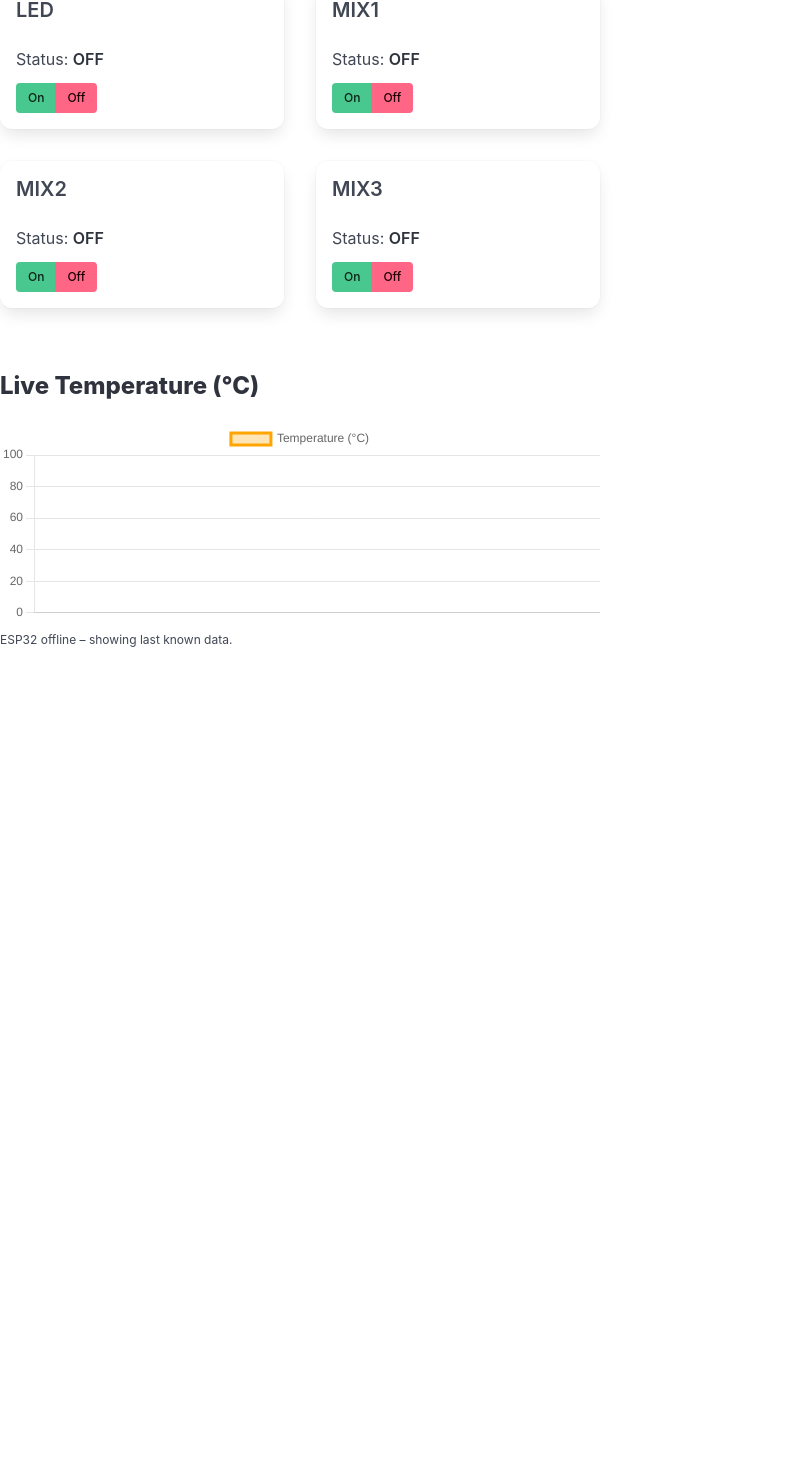
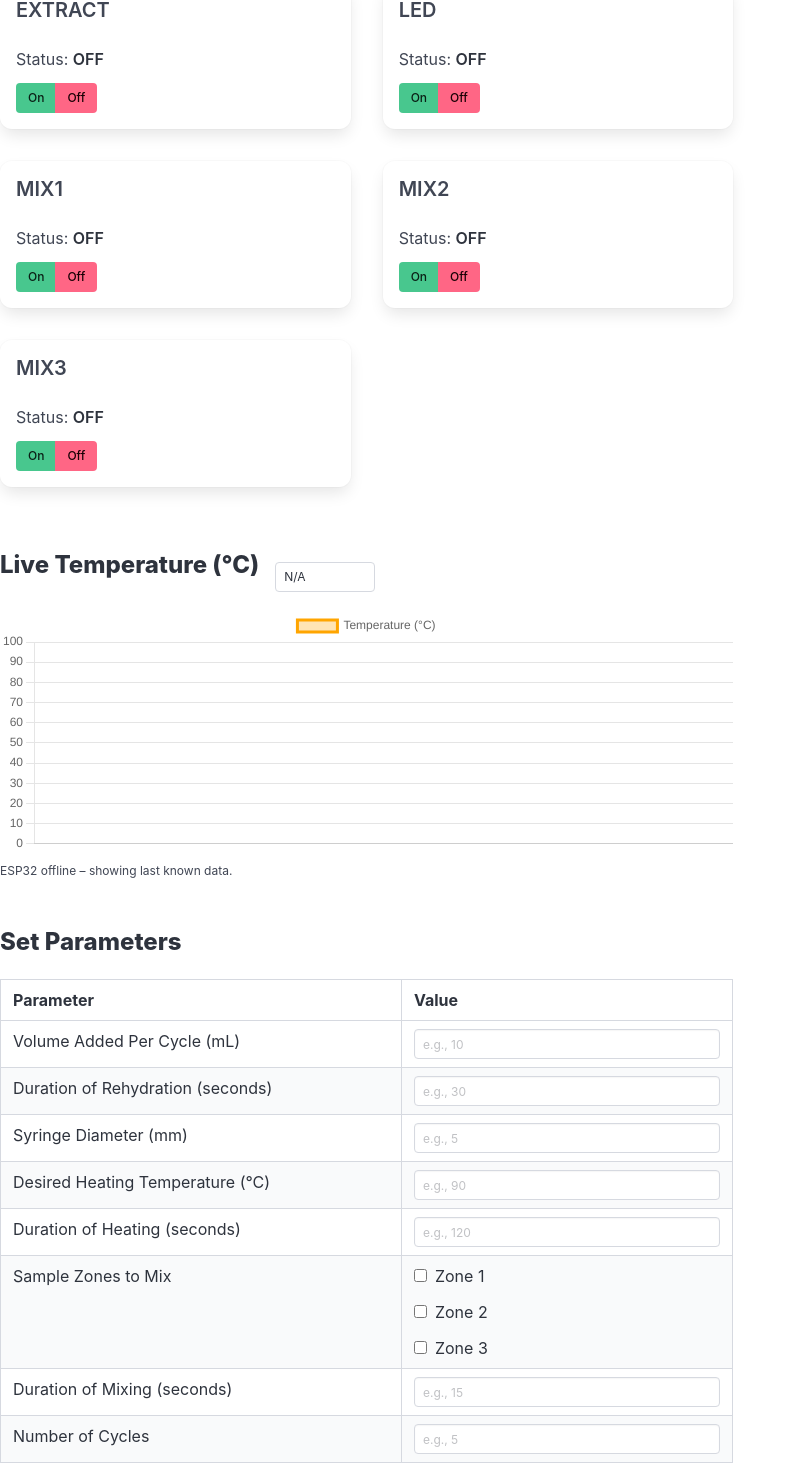
Before and after one commit to UserIsMissing/Wet-Dry-Cycler, a React (Vite) app in the folder cycletron_esp_frontend/: page / in a window 1280 px wide. Shown: the part 156-1626 px from the top of the page, without its empty margins (0-797 px from the left). Before the commit the page ends 805 px from the top, so only its background shows below. Built offline with nearby package versions, Linux system fonts and the light colour scheme; no server answers.

Commit message:
updating website

```diff
--- a/cycletron_esp_frontend/src/App.jsx
+++ b/cycletron_esp_frontend/src/App.jsx
@@ -8,17 +8,35 @@ function App() {
     led: "off",
     mix1: "off",
     mix2: "off",
-    mix3: "off"
+    mix3: "off",
+    extract: "off"
   });
 
+  const [currentTemp, setCurrentTemp] = useState(null); // Text Box for current temperature (next to chart)
+
   const [espOnline, setEspOnline] = useState(false);
+  const [lastMessageTime, setLastMessageTime] = useState(Date.now());
   const [socket, setSocket] = useState(null);
   const chartRef = useRef(null);
   const chartInstanceRef = useRef(null);
   const chartData = useRef([]);
+  const [parameters, setParameters] = useState({
+    volumeAddedPerCycle: '',
+    durationOfRehydration: '',
+    syringeDiameter: '',
+    desiredHeatingTemperature: '',
+    durationOfHeating: '',
+    sampleZonesToMix: [], // Initialize as an empty array
+    durationOfMixing: '',
+    numberOfCycles: ''
+  });
 
   useEffect(() => {
-    const ws = new WebSocket('ws://10.0.0.167/ws');
+    let ws;
+    let reconnectTimeout;
+
+    const connectWebSocket = () => {
+      ws = new WebSocket('ws://10.0.0.167/ws');
 
       ws.onopen = () => {
         console.log('WebSocket connected');
@@ -29,9 +47,11 @@ function App() {
       ws.onmessage = (event) => {
         try {
           const msg = JSON.parse(event.data);
+          setLastMessageTime(Date.now());
 
           if (msg.type === 'temperature') {
             const value = msg.value;
+            setCurrentTemp(value); // Update the currentTemp state
             chartData.current.push(value);
             if (chartData.current.length > 20) chartData.current.shift();
 
@@ -52,14 +72,32 @@ function App() {
       ws.onclose = () => {
         console.log('WebSocket disconnected');
         setEspOnline(false);
+        reconnect(); // ⏳ Try to reconnect
       };
 
       ws.onerror = (err) => {
         console.error('WebSocket error:', err);
+        setEspOnline(false);
+        ws.close(); // Force close, triggers onclose
+      };
     };
 
-    return () => ws.close();
+    const reconnect = () => {
+      reconnectTimeout = setTimeout(() => {
+        console.log('Attempting to reconnect...');
+        connectWebSocket();
+      }, 3); // Retry after 3 seconds
+    };
+
+    connectWebSocket(); // First connection attempt
+
+    return () => {
+      if (ws) ws.close();
+      clearTimeout(reconnectTimeout);
+    };
   }, []);
+
+
 
   const sendGPIOCommand = (name, state) => {
     if (socket && socket.readyState === WebSocket.OPEN && gpioStates[name] !== state) {
@@ -68,6 +106,29 @@ function App() {
       setGpioStates(prev => ({ ...prev, [name]: state }));
     }
   };
+
+  const sendParameters = () => {
+    if (socket && socket.readyState === WebSocket.OPEN) {
+      socket.send(JSON.stringify({ type: 'parameters', data: parameters }));
+      console.log('Parameters sent:', parameters);
+    } else {
+      console.error('WebSocket is not connected.');
+    }
+  };
+
+  useEffect(() => {
+    const interval = setInterval(() => {
+      const now = Date.now();
+      const secondsSinceLastMsg = (now - lastMessageTime) / 1000;
+
+      if (secondsSinceLastMsg > 6) {
+        setEspOnline(false);
+      }
+    }, 3000);
+
+    return () => clearInterval(interval);
+  }, [lastMessageTime]);
+
 
   useEffect(() => {
     const ctx = chartRef.current?.getContext('2d');
@@ -112,7 +173,7 @@ function App() {
       </div>
 
       <section className="columns is-multiline is-variable is-4">
-        {['led', 'mix1', 'mix2', 'mix3'].map(id => (
+        {['extract', 'led', 'mix1', 'mix2', 'mix3'].map(id => (
           <div key={id} className="column is-half">
             <div className="box p-4">
               <h4 className="subtitle is-5 has-text-weight-semibold">{id.toUpperCase()}</h4>
@@ -129,12 +190,214 @@ function App() {
       </section>
 
       <section className="mt-6">
-        <h2 className="title is-4">Live Temperature (°C)</h2>
+        <div className="is-flex is-align-items-center mb-2">
+          <h2 className="title is-4 mr-4">Live Temperature (°C)</h2>
+          <input
+            type="text"
+            className="input is-small"
+            style={{ width: '100px' }}
+            value={currentTemp !== null ? `${currentTemp} °C` : "N/A"}
+            readOnly
+          />
+        </div>
         <canvas ref={chartRef} width="600" height="200"></canvas>
         <p className="mt-2 is-size-7">
           {espOnline ? "Live temperature data updating..." : "ESP32 offline – showing last known data."}
         </p>
       </section>
+
+      <section className="mt-6">
+        <h2 className="title is-4">Set Parameters</h2>
+        <table className="table is-bordered is-striped is-hoverable is-fullwidth">
+          <thead>
+            <tr>
+              <th>Parameter</th>
+              <th>Value</th>
+            </tr>
+          </thead>
+          <tbody>
+            <tr>
+              <td>Volume Added Per Cycle (mL)</td>
+              <td>
+                <input
+                  type="number"
+                  className="input is-small"
+                  placeholder="e.g., 10"
+                  value={parameters.volumeAddedPerCycle}
+                  onChange={(e) => {
+                    const value = e.target.value;
+                    if (value === '' || (Number(value) > 0)) {
+                      setParameters({ ...parameters, volumeAddedPerCycle: value });
+                    }
+                  }}
+                />
+              </td>
+            </tr>
+            <tr>
+              <td>Duration of Rehydration (seconds)</td>
+              <td>
+                <input
+                  type="number"
+                  className="input is-small"
+                  placeholder="e.g., 30"
+                  value={parameters.durationOfRehydration}
+                  onChange={(e) => {
+                    const value = e.target.value;
+                    if (value === '' || (Number(value) > 0)) {
+                      setParameters({ ...parameters, durationOfRehydration: value });
+                    }
+                  }}
+                />
+              </td>
+            </tr>
+            <tr>
+              <td>Syringe Diameter (mm)</td>
+              <td>
+                <input
+                  type="number"
+                  className="input is-small"
+                  placeholder="e.g., 5"
+                  value={parameters.syringeDiameter}
+                  onChange={(e) => {
+                    const value = e.target.value;
+                    if (value === '' || (Number(value) > 0)) {
+                      setParameters({ ...parameters, syringeDiameter: value });
+                    }
+                  }}
+                />
+              </td>
+            </tr>
+            <tr>
+              <td>Desired Heating Temperature (°C)</td>
+              <td>
+                <input
+                  type="number"
+                  className="input is-small"
+                  placeholder="e.g., 90"
+                  value={parameters.desiredHeatingTemperature}
+                  onChange={(e) => {
+                    const value = e.target.value;
+                    if (value === '' || (Number(value) > 0)) {
+                      setParameters({ ...parameters, desiredHeatingTemperature: value });
+                    }
+                  }}
+                />
+              </td>
+            </tr>
+            <tr>
+              <td>Duration of Heating (seconds)</td>
+              <td>
+                <input
+                  type="number"
+                  className="input is-small"
+                  placeholder="e.g., 120"
+                  value={parameters.durationOfHeating}
+                  onChange={(e) => {
+                    const value = e.target.value;
+                    if (value === '' || (Number(value) > 0)) {
+                      setParameters({ ...parameters, durationOfHeating: value });
+                    }
+                  }}
+                />
+              </td>
+            </tr>
+            <tr>
+              <td>Sample Zones to Mix</td>
+              <td>
+                <div className="field">
+                  <label className="checkbox">
+                    <input
+                      type="checkbox"
+                      className="mr-2"
+                      checked={parameters.sampleZonesToMix.includes("Zone1")}
+                      onChange={(e) => {
+                        const updatedZones = e.target.checked
+                          ? [...parameters.sampleZonesToMix, "Zone1"]
+                          : parameters.sampleZonesToMix.filter(zone => zone !== "Zone1");
+                        setParameters({ ...parameters, sampleZonesToMix: updatedZones });
+                      }}
+                    />
+                    Zone 1
+                  </label>
+                </div>
+                <div className="field">
+                  <label className="checkbox">
+                    <input
+                      type="checkbox"
+                      className="mr-2"
+                      checked={parameters.sampleZonesToMix.includes("Zone2")}
+                      onChange={(e) => {
+                        const updatedZones = e.target.checked
+                          ? [...parameters.sampleZonesToMix, "Zone2"]
+                          : parameters.sampleZonesToMix.filter(zone => zone !== "Zone2");
+                        setParameters({ ...parameters, sampleZonesToMix: updatedZones });
+                      }}
+                    />
+                    Zone 2
+                  </label>
+                </div>
+                <div className="field">
+                  <label className="checkbox">
+                    <input
+                      type="checkbox"
+                      className="mr-2"
+                      checked={parameters.sampleZonesToMix.includes("Zone3")}
+                      onChange={(e) => {
+                        const updatedZones = e.target.checked
+                          ? [...parameters.sampleZonesToMix, "Zone3"]
+                          : parameters.sampleZonesToMix.filter(zone => zone !== "Zone3");
+                        setParameters({ ...parameters, sampleZonesToMix: updatedZones });
+                      }}
+                    />
+                    Zone 3
+                  </label>
+                </div>
+              </td>
+            </tr>
+            <tr>
+              <td>Duration of Mixing (seconds)</td>
+              <td>
+                <input
+                  type="number"
+                  className="input is-small"
+                  placeholder="e.g., 15"
+                  value={parameters.durationOfMixing}
+                  onChange={(e) => {
+                    const value = e.target.value;
+                    if (value === '' || (Number(value) > 0)) {
+                      setParameters({ ...parameters, durationOfMixing: value });
+                    }
+                  }}
+                />
+              </td>
+            </tr>
+            <tr>
+              <td>Number of Cycles</td>
+              <td>
+                <input
+                  type="number"
+                  className="input is-small"
+                  placeholder="e.g., 5"
+                  value={parameters.numberOfCycles}
+                  onChange={(e) => {
+                    const value = e.target.value;
+                    if (value === '' || (Number(value) > 0)) {
+                      setParameters({ ...parameters, numberOfCycles: value });
+                    }
+                  }}
+                />
+              </td>
+            </tr>
+          </tbody>
+        </table>
+        <button
+          className="button is-primary mt-3"
+          onClick={sendParameters}
+        >
+          Go
+        </button>
+      </section>
+
     </div>
   );
 }
```
Also changed, not shown: 2 other files (tests, documents, lock files or other folders). Lines whose indentation alone changed are shown as unchanged.
